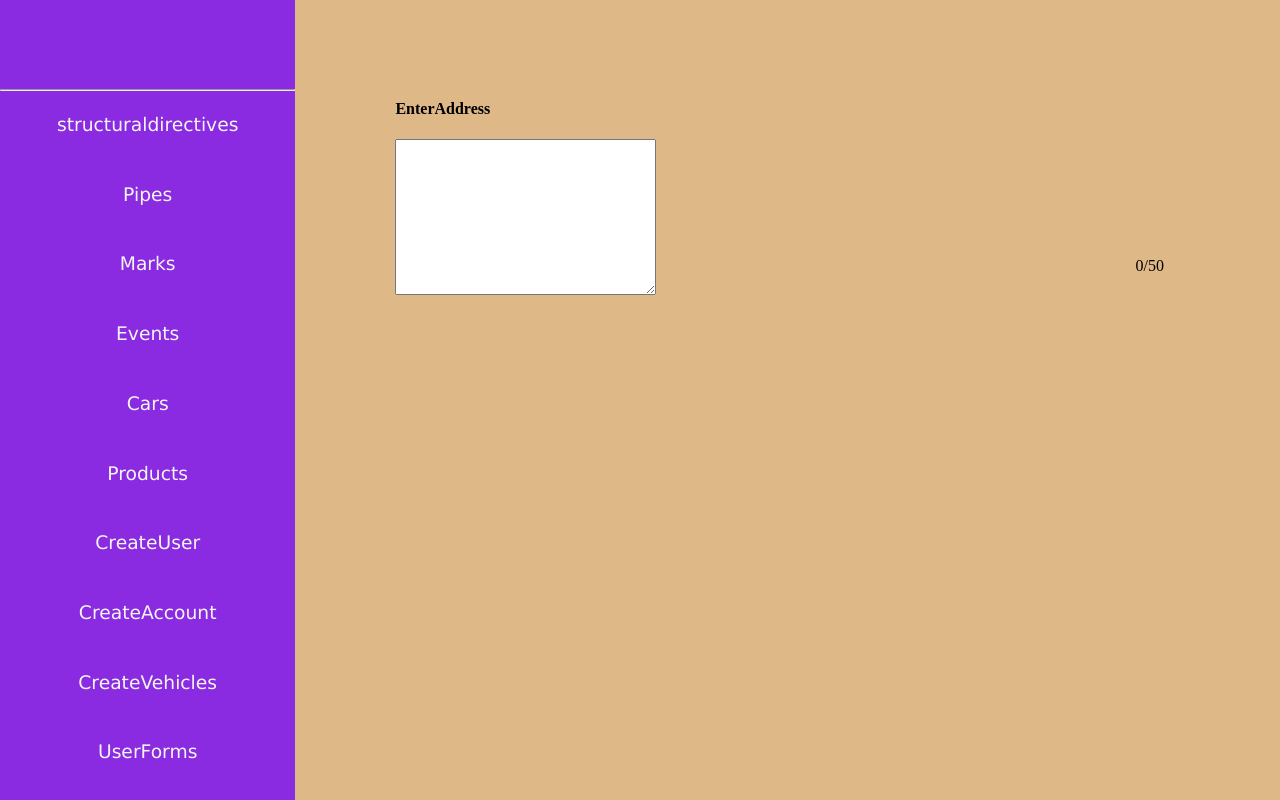
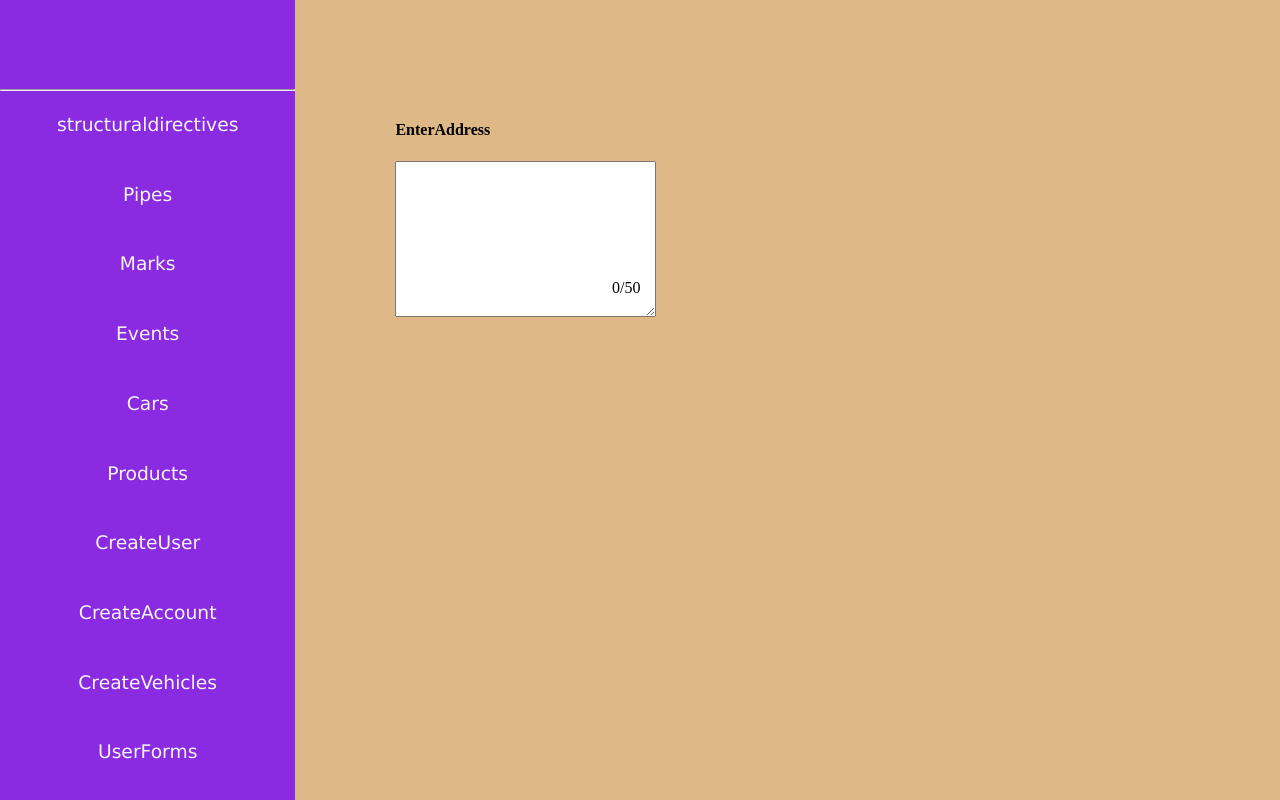
Before and after one commit to Vinod-Nimmala/My-app2, an Angular app: page /dashboard/textcount in a window 1280 px wide. Built offline with nearby package versions, Linux system fonts and the light colour scheme; sample sign-in values are in the browser's storage.

Commit message:
Implemented Pre-loading and implemented styles and positions for textcount

```diff
--- a/src/app/app-routing.module.ts
+++ b/src/app/app-routing.module.ts
@@ -1,5 +1,5 @@
 import { NgModule } from '@angular/core';
-import { RouterModule, Routes } from '@angular/router';
+import { PreloadAllModules, RouterModule, Routes } from '@angular/router';
 import { LoginComponent } from './login/login.component';
 import { DashboardComponent } from './dashboard/dashboard.component';
 import { StructuraldirectivesComponent } from './structuraldirectives/structuraldirectives.component';
@@ -101,7 +101,7 @@ const routes: Routes = [
 ];
 
 @NgModule({
-  imports: [RouterModule.forRoot(routes)],
+  imports: [RouterModule.forRoot(routes, {preloadingStrategy:PreloadAllModules})],
   exports: [RouterModule]
 })
 export class AppRoutingModule { }
--- a/src/app/textcount/textcount.component.scss
+++ b/src/app/textcount/textcount.component.scss
@@ -1,11 +1,9 @@
 .textarea{
     margin: 100px;
     position: relative;
+    display: inline-block;
 
 }
-// .text{
-
-// }
 .child{
 position: absolute;
 bottom: 8px;
```
